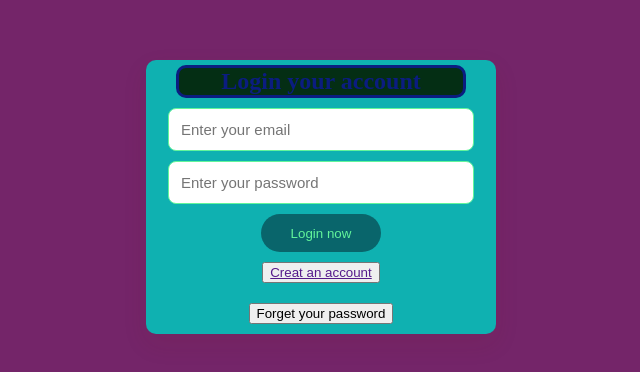
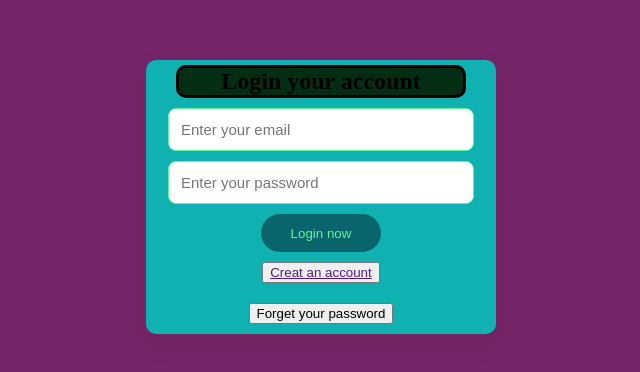
Before and after one commit to Faruk22571/MY-second-page, a plain HTML site: page index.html in a window 1280 px wide. Shown: the part 388-760 px from the top of the page, without its empty margins (319-959 px from the left). Drawn offline with Linux system fonts and the light colour scheme.

Commit message:
first commit

```diff
--- a/style.css
+++ b/style.css
@@ -21,7 +21,6 @@
 }
 
 h2{
-    color: rgb(11, 29, 128);
     margin-bottom: 10px;
     margin-top: 5px;
     border: solid;
```
